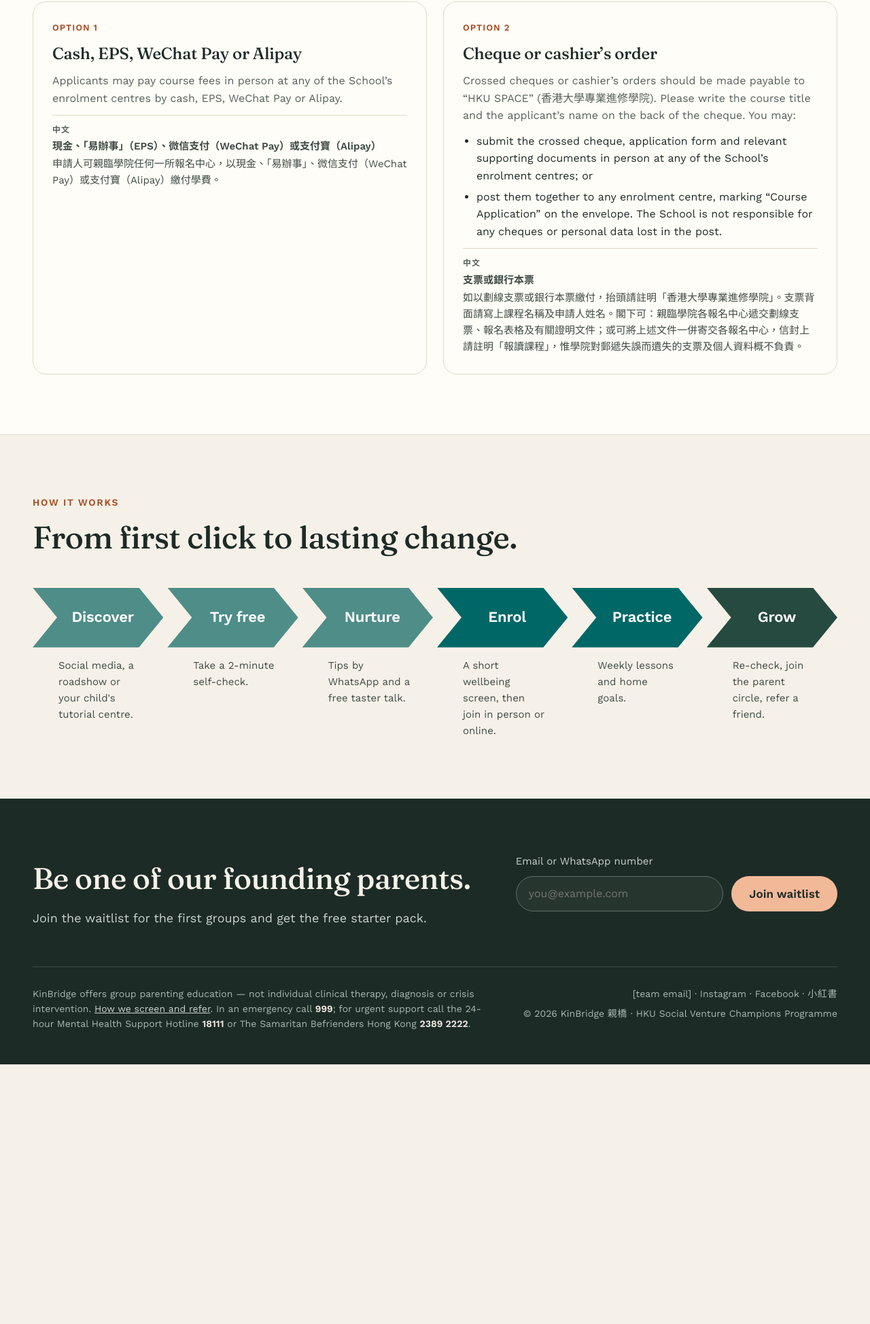
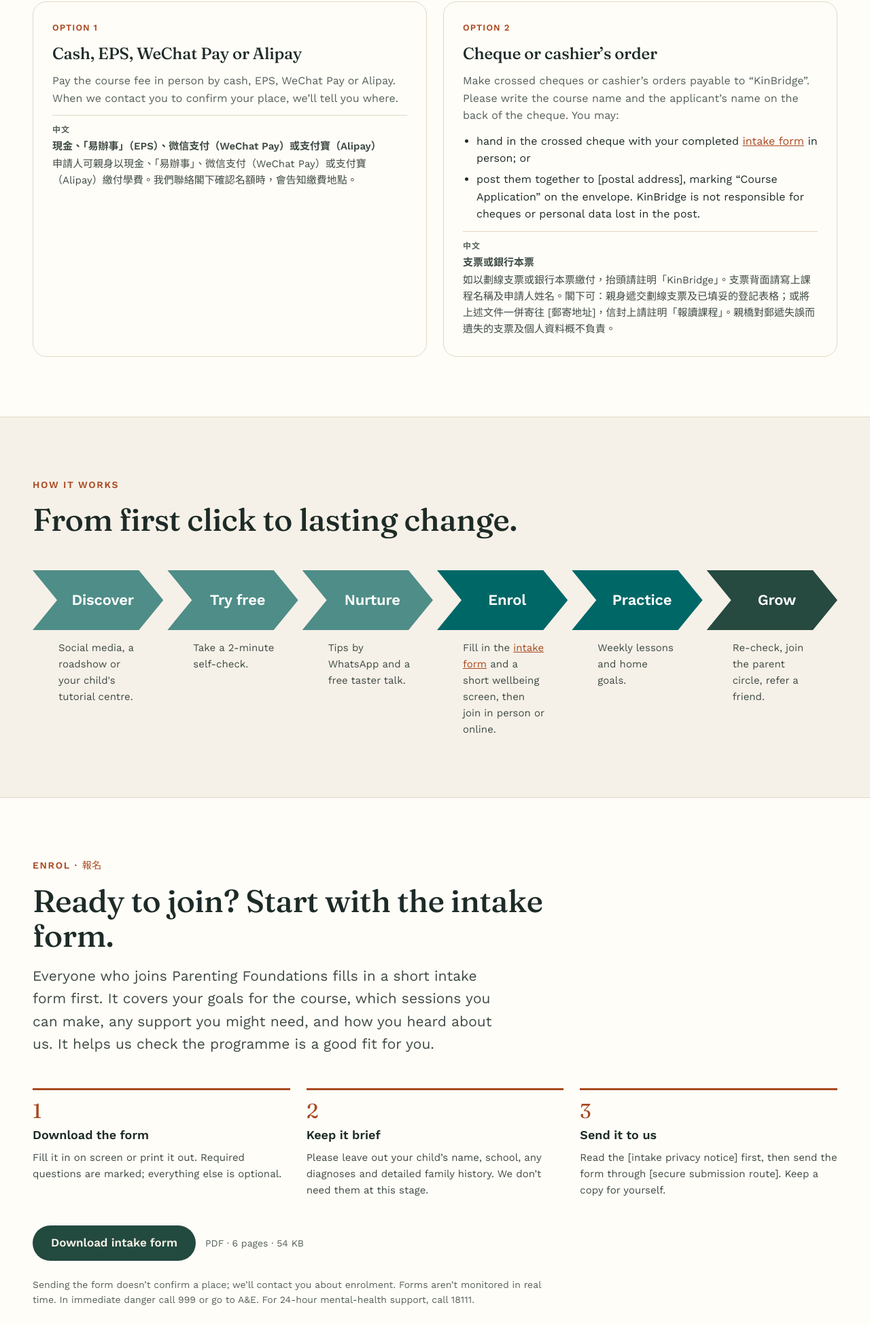
Before and after one commit to rohanasrani3/KinBridge, a plain HTML site: page programme.html in a window 1280 px wide. Shown: the part 2932-4880 px from the top of the page at 68% size. Before the commit the page ends 4498 px from the top, so only its background shows below. Drawn offline with nearby package versions, Linux system fonts and the light colour scheme; a web font is replaced by a local one.

Commit message:
Added intake form

```diff
--- a/chat.js
+++ b/chat.js
@@ -107,8 +107,9 @@
       done1: '🔨 Plank laid! Your first one is on the bridge.\n\nKiu did a small happy dance on the railing. Reply plank when you\'re ready for the next one.',
       doneN: '🔨 Plank laid! That\'s {n} on your bridge so far.\n\nKiu did a small happy dance on the railing. Reply plank when you\'re ready for the next one.',
       sceneAgain: 'Want another one? Reply scene.',
+      form: '📝 To join Parenting Foundations, start with the intake form. It asks about your goals, which sessions you can make and any support you need. Fill it in on screen or print it.\n\n👉 [Download the intake form](KinBridge_Intake_Form_Updated.pdf)\n👉 [How to send it](programme.html#enrol)',
       pay: '💳 Parenting Foundations is HK$1,399 per parent. The ways to pay are on the programme page.\n\n👉 [How to pay](programme.html#payment)',
-      help: 'Here\'s what Kiu can do:\n• 1, 2 or 3: open an item from the Bridge Post\n• plank: a small home goal for this week\n• scene: practise a real Hong Kong moment\n• done: tell me you tried your plank\n• post: show this week\'s Bridge Post again\n• price: course fee and how to pay\n• 中文 / English: switch language\n• pause: a quiet week\n• stop: no more Bridge Posts',
+      help: 'Here\'s what Kiu can do:\n• 1, 2 or 3: open an item from the Bridge Post\n• plank: a small home goal for this week\n• scene: practise a real Hong Kong moment\n• done: tell me you tried your plank\n• post: show this week\'s Bridge Post again\n• enrol: the intake form to join\n• price: course fee and how to pay\n• 中文 / English: switch language\n• pause: a quiet week\n• stop: no more Bridge Posts',
       hello: '👋 Hi! Kiu here. Reply post for this week\'s Bridge Post, or help to see everything I can do.',
       thanks: '🧡 Anytime. Kiu will be on the bridge.',
       pause: '🤫 Quiet week it is. Kiu will tiptoe off and won\'t send a new Bridge Post. Reply hi whenever you\'d like me back.',
@@ -149,8 +150,9 @@
       done1: '🔨 釘好！你第一塊木板已經喺橋上。\n\n橋仔喺欄杆上面跳咗隻開心舞。準備好就回覆「木板」攞下一塊。',
       doneN: '🔨 釘好！你條橋而家有 {n} 塊木板。\n\n橋仔喺欄杆上面跳咗隻開心舞。準備好就回覆「木板」攞下一塊。',
       sceneAgain: '想再試一個？回覆「場景」。',
+      form: '📝 想參加 Parenting Foundations，第一步係填登記表格。表格會問你嘅目標、可以出席邊幾堂，同埋你需唔需要額外支援。可以喺螢幕上填，或者印出嚟填。\n\n👉 [下載登記表格](KinBridge_Intake_Form_Updated.pdf)\n👉 [點樣交表](programme.html#enrol)',
       pay: '💳 Parenting Foundations 每位家長 HK$1,399。付款方法喺課程頁。\n\n👉 [點樣付款](programme.html#payment)',
-      help: '橋仔識做呢啲嘢：\n• 1、2 或 3：打開週報入面嘅項目\n• 木板：今個星期嘅家居小目標\n• 場景：練習一個香港家庭時刻\n• 完成：話俾我知你試咗\n• 週報：再睇今個星期嘅週報\n• 收費：課程費用同付款方法\n• English / 中文：轉語言\n• 暫停：休息一星期\n• 停止：唔再收週報',
+      help: '橋仔識做呢啲嘢：\n• 1、2 或 3：打開週報入面嘅項目\n• 木板：今個星期嘅家居小目標\n• 場景：練習一個香港家庭時刻\n• 完成：話俾我知你試咗\n• 週報：再睇今個星期嘅週報\n• 報名：參加課程嘅登記表格\n• 收費：課程費用同付款方法\n• English / 中文：轉語言\n• 暫停：休息一星期\n• 停止：唔再收週報',
       hello: '👋 你好！我係橋仔。回覆「週報」睇今個星期嘅週報，或者回覆「幫助」睇我識做咩。',
       thanks: '🧡 唔使客氣，橋仔一直喺橋度。',
       pause: '🤫 好，今個星期靜靜哋。橋仔會踮住腳走開，唔會再發新週報。想我返嚟就回覆「你好」。',
@@ -178,6 +180,7 @@
     check: ['check', 'quiz', 'self-check', 'self check', '自我檢查', '測驗'],
     talk: ['talk', 'taster', 'taster talk', '講座'],
     course: ['course', 'programme', 'program', '課程'],
+    form: ['form', 'enrol', 'enroll', 'join', 'sign up', 'apply', 'intake', 'intake form', '報名', '表格', '登記表格', '參加'],
     hello: ['hi', 'hello', 'hey', 'hi kiu', 'start', '你好', '哈囉', '開始', '橋仔'],
     thanks: ['thanks', 'thank you', 'thx', 'ty', '多謝', '唔該', '謝謝'],
     pause: ['pause', '暫停'],
@@ -287,6 +290,7 @@
       var key = is('check') ? 'check' : is('talk') ? 'talk' : 'course';
       return { text: OFFERS[key][prefs.lang].reply, ctx: null, chips: 'base' };
     }
+    if (is('form')) return { text: s.form, ctx: null, chips: 'base' };
     if (PRICE_RE.test(text)) return { text: s.pay, ctx: null, chips: 'base' };
     if (is('thanks')) return { text: s.thanks, chips: 'base' };
     if (is('pause')) { prefs.paused = true; return { text: s.pause, ctx: null, chips: null }; }
--- a/programme.html
+++ b/programme.html
@@ -89,18 +89,18 @@
 <div class="card">
 <div class="tag">Option 1</div>
 <h3>Cash, EPS, WeChat Pay or Alipay</h3>
-<p class="muted" style="font-size:16px">Applicants may pay course fees in person at any of the School’s enrolment centres by cash, EPS, WeChat Pay or Alipay.</p>
-<div class="pair" lang="zh-HK" style="border-top:1px solid var(--line);padding-top:12px"><span>中文</span><strong>現金、「易辦事」（EPS）、微信支付（WeChat Pay）或支付寶（Alipay）</strong>申請人可親臨學院任何一所報名中心，以現金、「易辦事」、微信支付（WeChat Pay）或支付寶（Alipay）繳付學費。</div>
+<p class="muted" style="font-size:16px">Pay the course fee in person by cash, EPS, WeChat Pay or Alipay. When we contact you to confirm your place, we’ll tell you where.</p>
+<div class="pair" lang="zh-HK" style="border-top:1px solid var(--line);padding-top:12px"><span>中文</span><strong>現金、「易辦事」（EPS）、微信支付（WeChat Pay）或支付寶（Alipay）</strong>申請人可親身以現金、「易辦事」、微信支付（WeChat Pay）或支付寶（Alipay）繳付學費。我們聯絡閣下確認名額時，會告知繳費地點。</div>
 </div>
 <div class="card">
 <div class="tag">Option 2</div>
 <h3>Cheque or cashier’s order</h3>
-<p class="muted" style="font-size:16px">Crossed cheques or cashier’s orders should be made payable to “HKU SPACE” (香港大學專業進修學院). Please write the course title and the applicant’s name on the back of the cheque. You may:</p>
+<p class="muted" style="font-size:16px">Make crossed cheques or cashier’s orders payable to “KinBridge”. Please write the course name and the applicant’s name on the back of the cheque. You may:</p>
 <ul>
-<li>submit the crossed cheque, application form and relevant supporting documents in person at any of the School’s enrolment centres; or</li>
-<li>post them together to any enrolment centre, marking “Course Application” on the envelope. The School is not responsible for any cheques or personal data lost in the post.</li>
+<li>hand in the crossed cheque with your completed <a href="#enrol">intake form</a> in person; or</li>
+<li>post them together to [postal address], marking “Course Application” on the envelope. KinBridge is not responsible for cheques or personal data lost in the post.</li>
 </ul>
-<div class="pair" lang="zh-HK" style="border-top:1px solid var(--line);padding-top:12px"><span>中文</span><strong>支票或銀行本票</strong>如以劃線支票或銀行本票繳付，抬頭請註明「香港大學專業進修學院」。支票背面請寫上課程名稱及申請人姓名。閣下可：親臨學院各報名中心遞交劃線支票、報名表格及有關證明文件；或可將上述文件一併寄交各報名中心，信封上請註明「報讀課程」，惟學院對郵遞失誤而遺失的支票及個人資料概不負責。</div>
+<div class="pair" lang="zh-HK" style="border-top:1px solid var(--line);padding-top:12px"><span>中文</span><strong>支票或銀行本票</strong>如以劃線支票或銀行本票繳付，抬頭請註明「KinBridge」。支票背面請寫上課程名稱及申請人姓名。閣下可：親身遞交劃線支票及已填妥的登記表格；或將上述文件一併寄往 [郵寄地址]，信封上請註明「報讀課程」。親橋對郵遞失誤而遺失的支票及個人資料概不負責。</div>
 </div>
 </div>
 </div>
@@ -113,10 +113,30 @@
 <li class="s-light"><span class="chev">Discover</span><p>Social media, a roadshow or your child's tutorial centre.</p></li>
 <li class="s-light"><span class="chev">Try free</span><p>Take a 2-minute self-check.</p></li>
 <li class="s-light"><span class="chev">Nurture</span><p>Tips by WhatsApp and a free taster talk.</p></li>
-<li class="s-mid"><span class="chev">Enrol</span><p>A short wellbeing screen, then join in person or online.</p></li>
+<li class="s-mid"><span class="chev">Enrol</span><p>Fill in the <a href="#enrol">intake form</a> and a short wellbeing screen, then join in person or online.</p></li>
 <li class="s-mid"><span class="chev">Practice</span><p>Weekly lessons and home goals.</p></li>
 <li class="s-dark"><span class="chev">Grow</span><p>Re-check, join the parent circle, refer a friend.</p></li>
 </ol>
+</div>
+</section>
+
+<section class="section paper" id="enrol">
+<div class="wrap">
+<div class="intro">
+<div class="eyebrow">Enrol · <span class="zh" lang="zh-HK">報名</span></div>
+<h2>Ready to join? Start with the intake form.</h2>
+<p class="lead">Everyone who joins Parenting Foundations fills in a short intake form first. It covers your goals for the course, which sessions you can make, any support you might need, and how you heard about us. It helps us check the programme is a good fit for you.</p>
+</div>
+<div class="grid g3">
+<div class="step"><div class="n">1</div><strong>Download the form</strong><p>Fill it in on screen or print it out. Required questions are marked; everything else is optional.</p></div>
+<div class="step"><div class="n">2</div><strong>Keep it brief</strong><p>Please leave out your child’s name, school, any diagnoses and detailed family history. We don’t need them at this stage.</p></div>
+<div class="step"><div class="n">3</div><strong>Send it to us</strong><p>Read the [intake privacy notice] first, then send the form through [secure submission route]. Keep a copy for yourself.</p></div>
+</div>
+<div class="btn-row" style="margin-top:40px;align-items:center">
+<a class="btn btn-primary" href="KinBridge_Intake_Form_Updated.pdf" download="KinBridge_Intake_Form.pdf">Download intake form</a>
+<span class="small muted">PDF · 6 pages · 54 KB</span>
+</div>
+<p class="small muted" style="margin-top:24px;max-width:760px">Sending the form doesn’t confirm a place; we’ll contact you about enrolment. Forms aren’t monitored in real time. In immediate danger call 999 or go to A&amp;E. For 24-hour mental-health support, call 18111.</p>
 </div>
 </section>
 </main>
```
Also changed, not shown: 1 other file.
